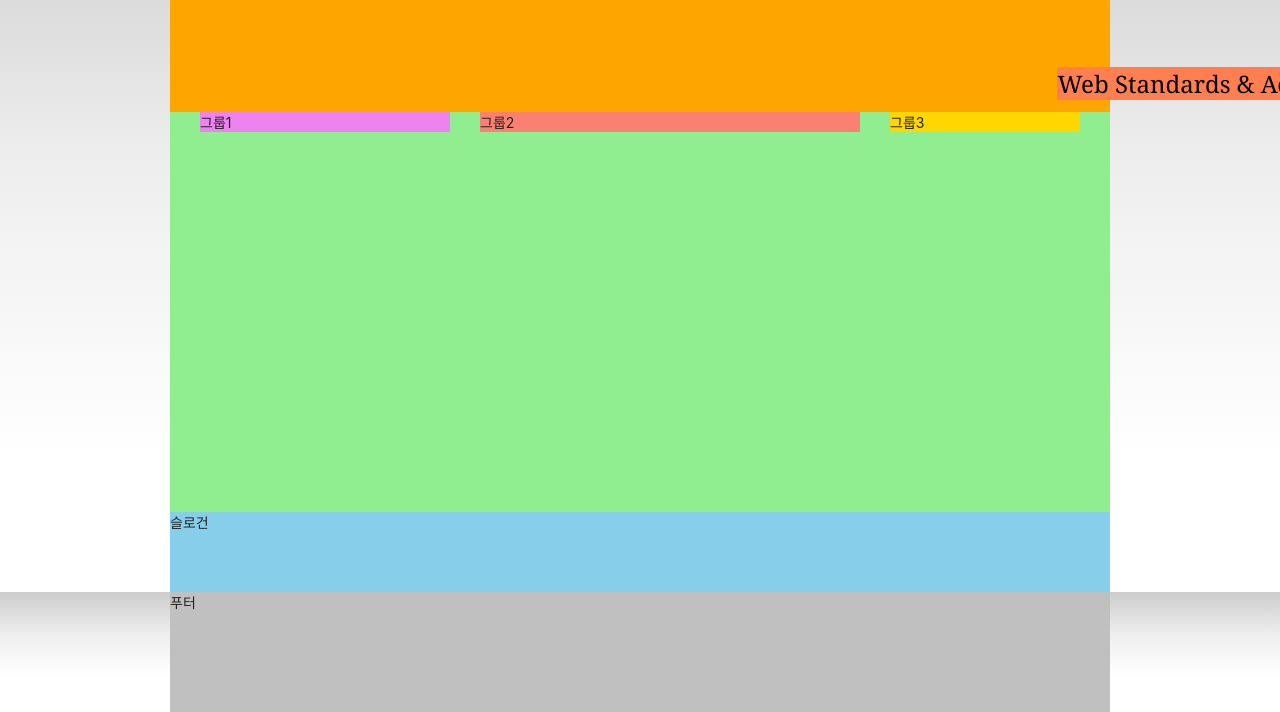
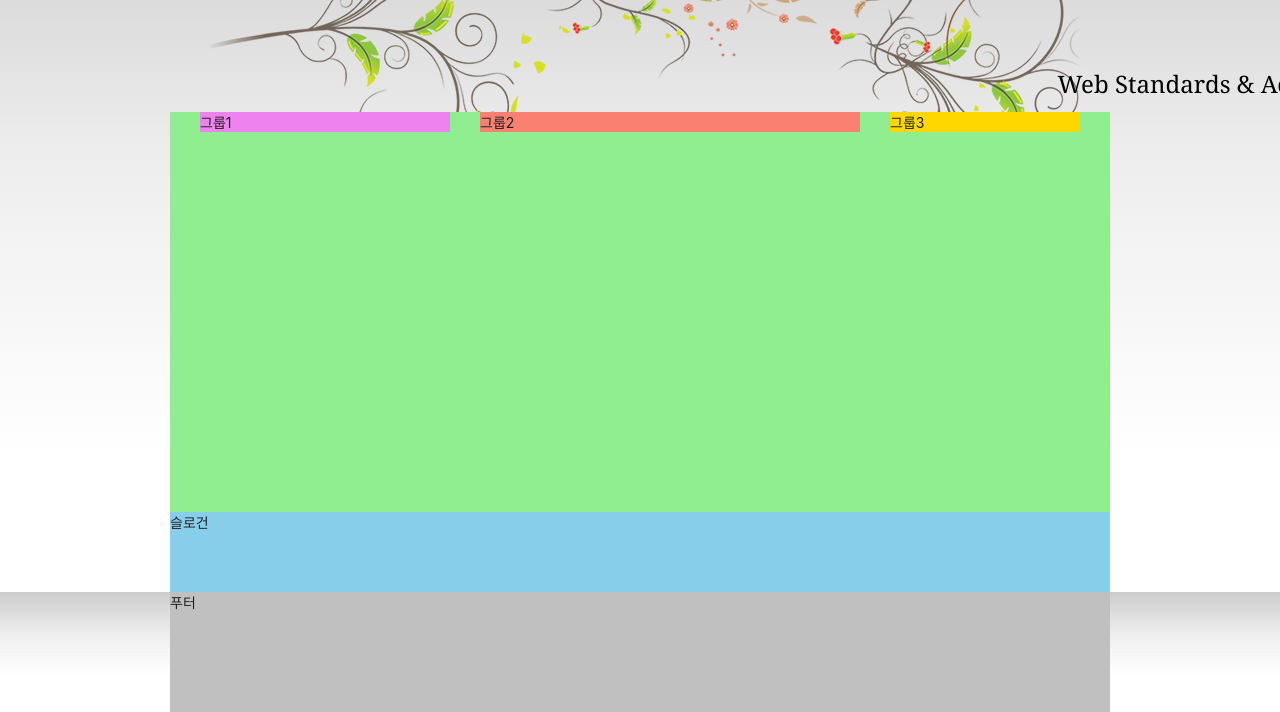
Before and after one commit to hyunzsu/HTML5, a plain HTML site: page index.html in a window 1280 px wide. Shown: the part 135-847 px from the top of the page. Drawn offline with Linux system fonts and the light colour scheme; a web font is replaced by a local one.

Commit message:
body 영역에 배경이미지 재설정

```diff
--- a/styles/style.css
+++ b/styles/style.css
@@ -32,13 +32,19 @@ body {
   /* em, rem 단위를 사용해보기 */
   font-size: 1.4rem;
   color: #212121;
-  background: #ccc
-    linear-gradient(to bottom, #ccc 0%, #eee 35%, #fff 70%, #fff 100%);
   font-family: 'Pretendard Variable', Pretendard, -apple-system,
     BlinkMacSystemFont, system-ui, Roboto, 'Helvetica Neue', 'Segoe UI',
     'Apple SD Gothic Neo', 'Noto Sans KR', 'Malgun Gothic', 'Apple Color Emoji',
     'Segoe UI Emoji', 'Segoe UI Symbol', sans-serif;
-  font-weight: 400;
+  /* background-color: #ccc;
+  background-image: url(./images/bg_flower.png),
+    linear-gradient(to bottom, #ccc 0%, #eee 35%, #fff 70%, #fff 100%);
+  background-repeat: no-repeat, repeat;
+  background-position: 50% 0, 0 0;   */
+
+  background: url(./images/bg_flower.png) no-repeat 50% 0,
+    #ccc linear-gradient(to bottom, #ccc 0%, #eee 35%, #fff 70%, #fff 100%)
+      repeat 0 0;
 }
 /* 레이아웃 */
 .header,
@@ -206,13 +212,13 @@ body {
   }
 }
 .visual {
-  background: orange;
+  /* background: orange; */
   height: 120px;
   position: relative;
 }
 .visual-text {
   font-family: Georgia, 'Times New Roman', Times, serif;
-  background-color: coral;
+  /* background-color: coral; */
   animation-name: moveEffect;
   animation-duration: 3000ms;
   animation-fill-mode: forwards; /* 마지막에 원상복귀 */
```
